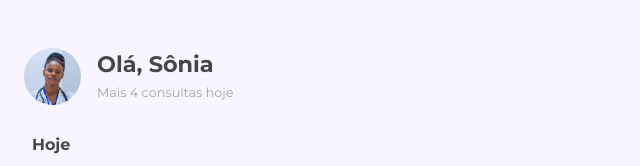
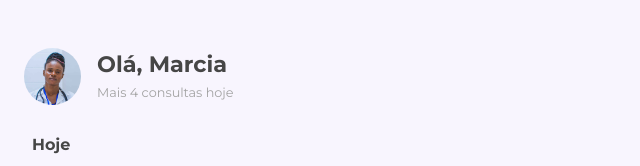
Before and after one commit to croccodolli/consultas-clinicas, a plain HTML site: page index.html in a window 1280 px wide. Shown: the top 166 px of the page, 0-640 px from the left. Drawn offline with Linux system fonts and the light colour scheme.

Commit message:
Alteração do nome da médica.

```diff
--- a/index.html
+++ b/index.html
@@ -11,7 +11,7 @@
         <div class="cabecalho__container">
             <img src="img/perfil-1.jpg" alt="avatar do usuário" class="container__avatar">
             <div class="container__usuario">
-                <h1 class="usuario__titulo">Olá, Sônia</h1>
+                <h1 class="usuario__titulo">Olá, Marcia</h1>
                 <p class="usuario__subtitulo">Mais 4 consultas hoje</p>
             </div>
         </div>
```
